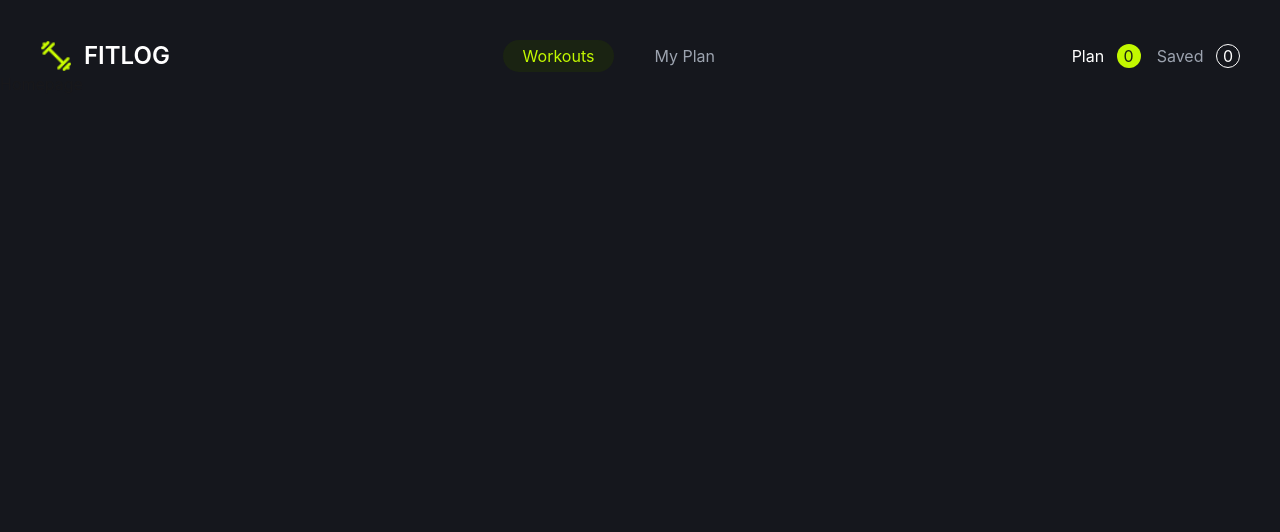
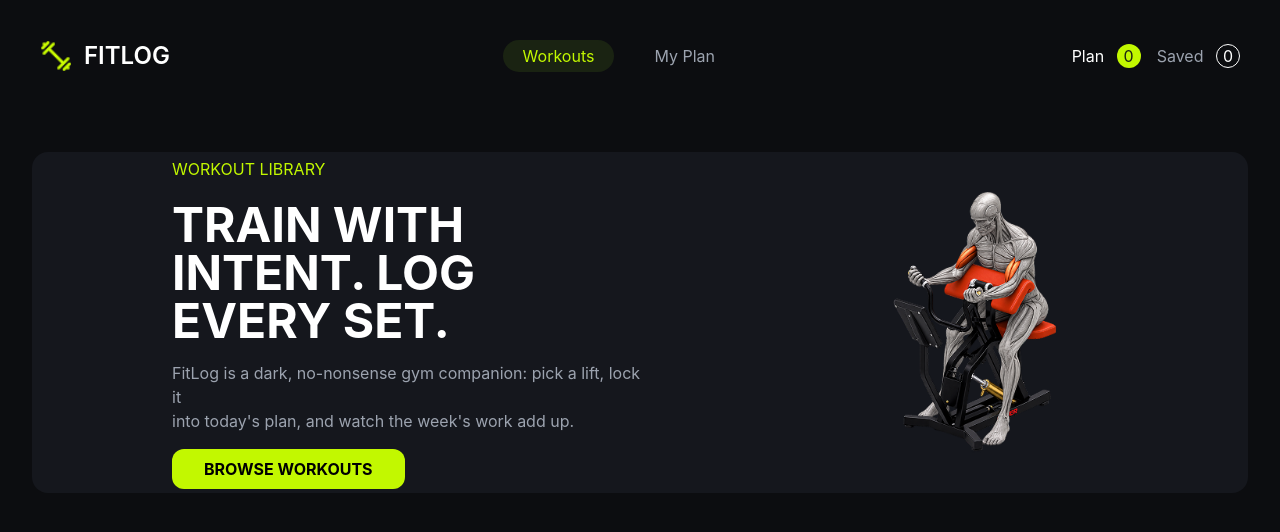
Before and after one commit to billalhossain404/fitlog, a Next.js app: page / in a window 1280 px wide. Shown: the top 532 px of the page. Built offline with nearby package versions, Linux system fonts and the light colour scheme.

Commit message:
Banner section done

```diff
--- a/src/app/layout.tsx
+++ b/src/app/layout.tsx
@@ -2,6 +2,7 @@ import type { Metadata } from "next";
 import { Geist, Geist_Mono } from "next/font/google";
 import "./globals.css";
 import Navbar from "@/components/shared/Navbar";
+import Banner from "@/components/homepage/Banner";
 
 const geistSans = Geist({
   variable: "--font-geist-sans",
@@ -24,8 +25,9 @@ export default function RootLayout({ children }: LayoutProps<"/">) {
       lang="en" data-theme = "light"
       className={`${geistSans.variable} ${geistMono.variable} h-full antialiased`}
     >
-      <body className="min-h-full flex flex-col bg-[#15171D]">
+      <body className="min-h-full flex flex-col bg-[#0c0d10]">
         <Navbar></Navbar>
+        <Banner></Banner>
         {children}
         </body>
     </html>
--- a/src/app/page.tsx
+++ b/src/app/page.tsx
@@ -3,7 +3,7 @@ import React from 'react';
 const page = () => {
   return (
     <div>
-            Homepage
+
           </div>
   );
 };
--- /dev/null
+++ b/src/components/homepage/Banner.tsx
@@ -0,0 +1,21 @@
+import Image from 'next/image';
+import React from 'react';
+import BannerImg from '@/assets/banner.png'
+
+const Banner = () => {
+    return (
+        <div className='bg-[#15171D] mt-20 px-10 text-white flex items-center justify-between rounded-2xl w-[95%] mx-auto'>
+            <div className='items-center justify-center px-25'>
+                <h1 className='text-[#C2F800]'>WORKOUT LIBRARY</h1>
+                <h1 className='text-5xl font-bold mt-5'>TRAIN WITH INTENT. LOG <br />EVERY SET.</h1>
+                <p className='text-[#9CA3AF] mt-4'>FitLog is a dark, no-nonsense gym companion: pick a lift, lock it <br /> into today's plan, and watch the week's work add up.</p>
+                <button className='bg-[#C2F800] text-black px-8 py-2 rounded-xl font-bold mt-4'>BROWSE WORKOUTS</button>
+            </div>
+            <div className='mt-10 mb-10 px-25 '>
+                <Image src = {BannerImg} alt = "" />
+            </div>
+        </div>
+    );
+};
+
+export default Banner;
--- a/src/components/shared/Navbar.tsx
+++ b/src/components/shared/Navbar.tsx
@@ -21,6 +21,7 @@ const Navbar = () => {
                 <button className='text-[#9CA3AF]'>Saved <span className=" text-[#1A2312] rounded-full border w-6 h-6 inline-flex items-center justify-center ml-2 text-white">0</span></button>
             </div>
         </div>
+
     );
 };
 
```
